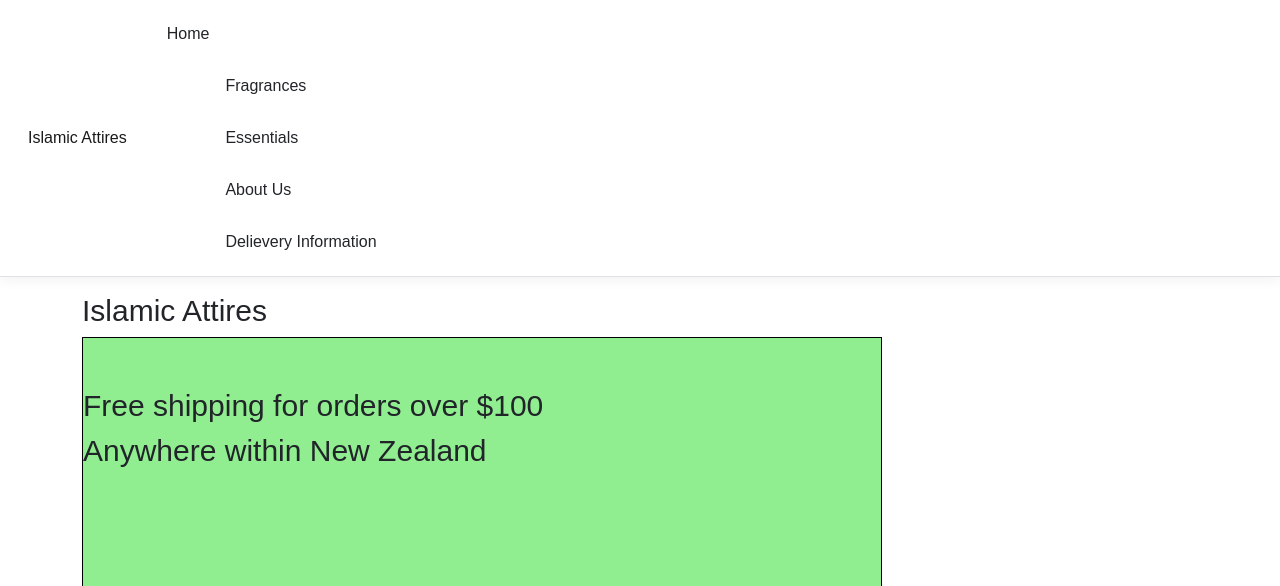
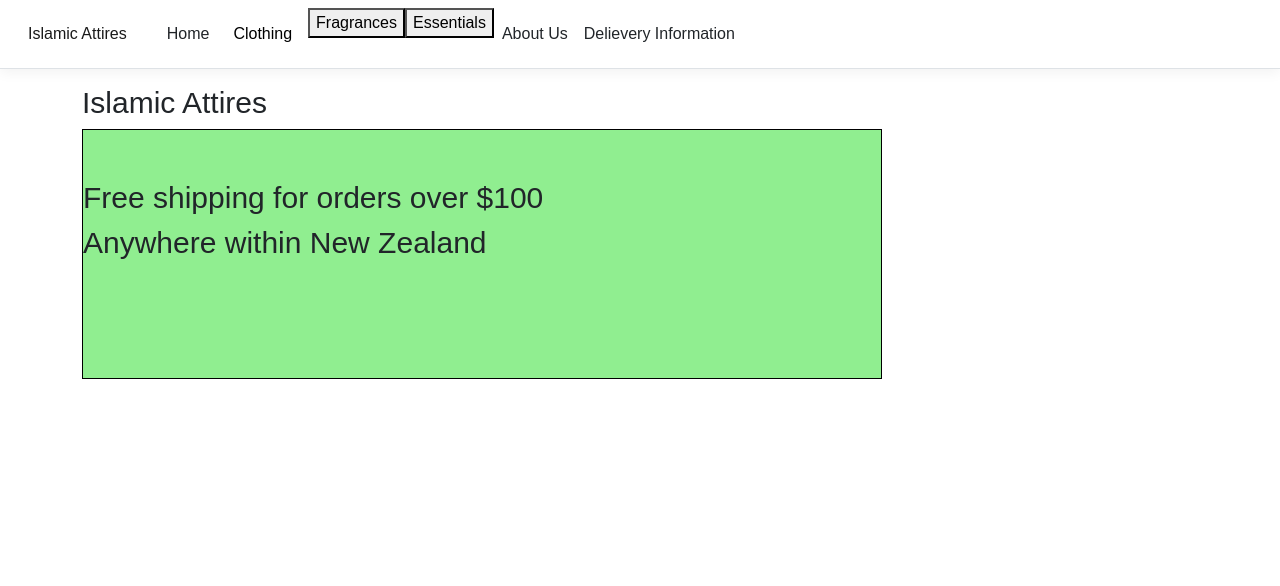
Before and after one commit to mshxrry/Islamic-clothing-website, an ASP.NET Core app: page / in a window 1280 px wide. Shown: the top 586 px of the page. Run offline with ASP.NET Core 8, Linux system fonts and the light colour scheme; style sheets or scripts are compiled from the project's sources.

Commit message:
added the dropdowns need to fix them

```diff
--- a/Islamic clothing website/Views/Shared/_Layout.cshtml
+++ b/Islamic clothing website/Views/Shared/_Layout.cshtml
@@ -20,7 +20,7 @@
             .navbar a {
                 float: left;
                 font-size: 16px;
-                color: white;
+                color: black;
                 text-align: center;
                 padding: 14px 16px;
                 text-decoration: none;
@@ -35,7 +35,7 @@
                 font-size: 16px;
                 border: none;
                 outline: none;
-                color: white;
+                color: black;
                 padding: 14px 16px;
                 background-color: inherit;
                 font-family: inherit;
@@ -71,12 +71,140 @@
         .clothing:hover .clothing-content {
             display: block;
         }
+        </style>
+        <style>
+        body {
+            font-family: Arial, Helvetica, sans-serif;
+        }
+
+        .navbar {
+            overflow: hidden;
+            background-color: #333;
+        }
+
+            .navbar a {
+                float:left;
+                font-size: 16px;
+                color: black;
+                text-align: center;
+                padding: 14px 16px;
+                text-decoration: none;
+            }
+
+        .fragrances {
+            float:left;
+            overflow: hidden;
+        }
+
+            .fragrances size:16px;
+                border: none;
+                outline: none;
+                color: black;
+                padding:14px 16px;
+                background-color: inherit;
+                font-family: inherit;
+                margin:0;
+            }
+
+            .navbar a:hover, .fragrances:hover .dropbtn {
+                background-color: lightgreen;
+            }
+
+        .fragrances-content {
+            display: none;
+            position: absolute;
+            background-color: #f9f9f9;
+            min-width: 160px;
+            box-shadow: 0px 8px 16px 0px rgba(0,0,0,0.2);
+            z-index: 1;
+        }
+
+            .fragrances-content a {
+                float: none;
+                color: black;
+                padding: 12px 16px;
+                text-decoration: none;
+                display: block;
+                text-align: left;
+            }
+
+                .fragrances-content a:hover {
+                    background-color: #ddd;
+                }
+
+        .fragrances:hover .fragrances-content {
+            display: block;
+        }
+        </style>
+        <style>
+        body {
+            font-family: Arial, Helvetica, sans-serif;
+        }
+
+        .navbar {
+            overflow: hidden;
+            background-color: #333;
+        }
+
+            .navbar a {
+                float: right;
+                font-size: 16px;
+                color: black;
+                text-align: center;
+                padding: 14px 16px;
+                text-decoration: none;
+            }
+
+        .essentials {
+            float: right;
+            overflow: hidden;
+        }
+
+            .essentials size:16px;
+            border: none;
+            outline :none;
+            color: black;
+            padding: 14px 16px;
+            background-color: inherit;
+            font-family :inherit;
+            margin:0;
+        }
+
+        .navbar a:hover, .esssentials:hover .dropbtn {
+            background-color: lightgreen;
+        }
+
+        .essentials-content {
+            display: none;
+            position: absolute;
+            background-color: #f9f9f9;
+            min-width: 160px;
+            box-shadow: 0px 8px 16px 0px rgba(0,0,0,0.2);
+            z-index: 1;
+        }
+
+            .essentials-content a {
+                float: none;
+                color: black;
+                padding: 12px 16px;
+                text-decoration: none;
+                display: block;
+                text-align: left;
+            }
+
+                .essentials-content a:hover {
+                    background-color: #ddd;
+                }
+
+        .essentials:hover .essentials-content {
+            display: block;
+        }
     </style>
 </head>
 <body>
 
     <header>
-        <nav class="navbar navbar-expand-sm navbar-toggleable-sm navbar-light bg-white border-bottom box-shadow mb-3">
+        <div class="navbar navbar-expand-sm navbar-toggleable-sm navbar-light bg-white border-bottom box-shadow mb-3">
             <div class="container-fluid">
                 <a class="navbar-brand" asp-area="" asp-controller="Home" asp-action="Index">Islamic Attires</a>
                 <button class="navbar-toggler" type="button" data-bs-toggle="collapse" data-bs-target=".navbar-collapse" aria-controls="navbarSupportedContent"
@@ -95,18 +223,37 @@
                                 Clothing
                                 <i class="fa fa-caret-down"></i>
                             </button>
-                            <div class="clothing-content">
+                            <nav class="clothing-content">
                                 <a href="#">Link 1</a>
                                 <a href="#">Link 2</a>
                                 <a href="#">Link 3</a>
+                            </nav>
                             </div>
 
-                        <li class="nav-item">
-                            <a class="nav-link text-dark" asp-area="" asp-controller="Home" asp-action="Fragrances">Fragrances</a>
-                        </li>
-                        <li class="nav-item">
-                            <a class="nav-link text-dark" asp-area="" asp-controller="Home" asp-action="Essentials">Essentials</a>
-                        </li>
+                            <div class="fragrances">
+                                <button class="dropbtn">
+                                    Fragrances
+                                    <i class="fa fa-caret-down"></i>
+                                </button>
+                                <nav class="fragrances-content">
+                                    <a href="#">more 1</a>
+                                    <a href="#">more 2</a>
+                                    <a href="#">more 3</a>
+                                </nav>
+                                </div>
+
+                        <div class="essentials">
+                            <button class="dropbtn">
+                                Essentials
+                                <i class="fa fa-caret-down"></i>
+                            </button>
+                            <nav class="essentials-content">
+                                <a href="#">e 1</a>
+                                <a href="#">e 2</a>
+                                <a href="#">e 3</a>
+                            </nav>
+                        </div>
+
                         <li class="nav-item">
                             <a class="nav-link text-dark" asp-area="" asp-controller="Home" asp-action="AboutUs">About Us</a>
                         </li>
@@ -118,7 +265,7 @@
                     </ul>
                 </div>
             </div>
-        </nav>
+        </div>
     </header>
     <div class="container">
         <main role="main" class="pb-3">
```
